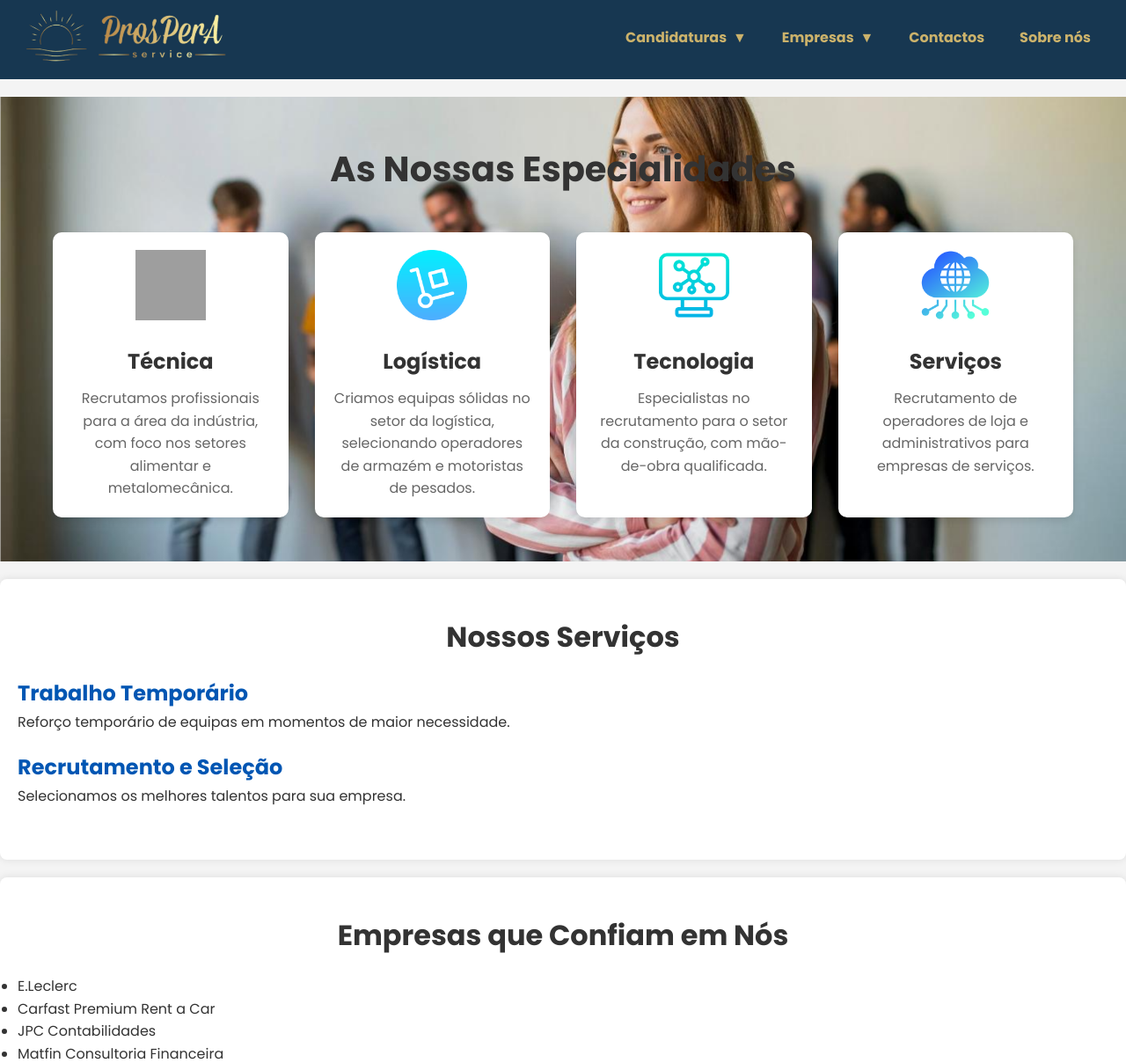
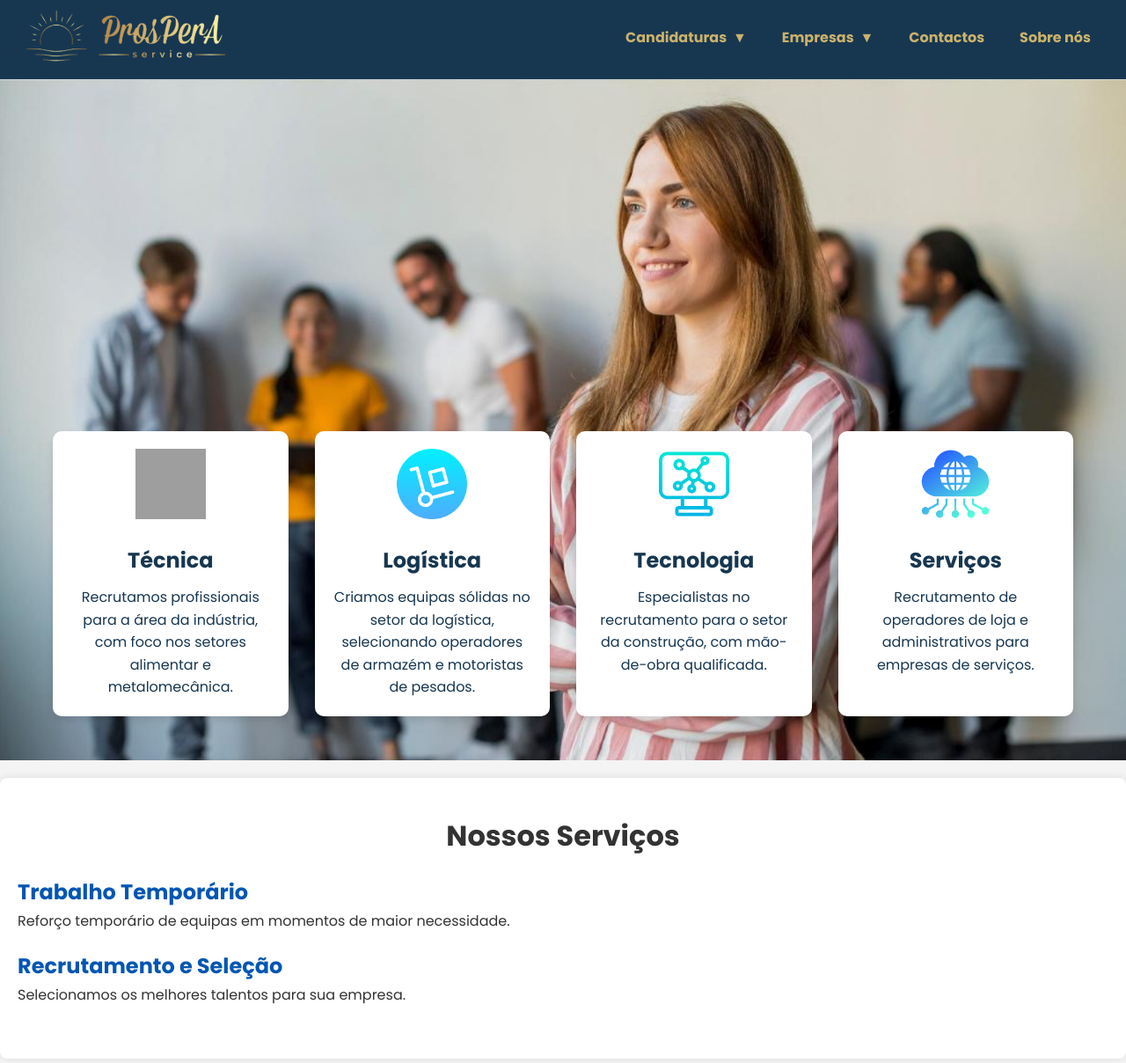
Before and after one commit to FabioCastanho/WebsiteProsperaService, a Python web app: template templates/index.html in a window 1280 px wide. Shown: the top 1208 px of the page at 88% size. Run offline with Jinja, Linux system fonts and the light colour scheme; the template is opened without the code that fills it, so the values that code supplies are empty; grey boxes are pictures that could not be loaded.

Commit message:
Nav bar ajustada e acompanhar site, e background ajustado

```diff
--- a/Styles/main.css
+++ b/Styles/main.css
@@ -5,19 +5,26 @@
   box-sizing: border-box;
 }
 
+header {
+  background-color: #173751;
+  color: #fff;
+  padding: 0 20px;
+  position: fixed; /* Torna o header fixo */
+  top: 0;
+  left: 0;
+  width: 100%; /* Garante que ocupe toda a largura da página */
+  z-index: 1000; /* Garante que o header fique acima de outros elementos */
+}
+
 body {
-
   font-family: "Poppins", sans-serif;
   line-height: 1.6;
   color: #333;
   background-color: #f4f4f4;
+  margin: 0;
+  padding-top: 90px; /* Ajusta o espaço para o conteúdo abaixo da navbar fixa */
 }
 
-header {
-  background-color: #173751;
-  color: #fff;
-  padding: 0 20px;
-}
 
 .header-content {
   display: flex;
@@ -96,25 +103,7 @@ nav ul li:hover ul.submenu {
   display: block;
 }
 
-.hero {
 
-  color: #fff;
-  height: 710px;
-  width: 1282px;
-  display: flex;
-  align-items: center;
-  justify-content: center;
-  text-align: center;
-}
-
-.hero h2 {
-  font-size: 3rem;
-  margin-bottom: 20px;
-}
-
-.hero p {
-  font-size: 1.2rem;
-}
 
 .btn-primary {
   background-image: linear-gradient(to right, #173751, rgb(118, 167, 201));
@@ -201,7 +190,9 @@ nav ul li a:hover {
 }
 
 #especialidades {
-  background: url("/img/pikaso_embed.png") no-repeat center center/cover;
+  margin-top: 0;
+  padding-top: 0;
+  background: url("/img/pikaso_embed.png") no-repeat center top/cover;
   padding: 50px 0;
   text-align: center;
 }
@@ -215,7 +206,7 @@ nav ul li a:hover {
 #especialidades h2 {
   font-size: 2.5em;
   margin-bottom: 40px;
-  color: #333;
+  color: #173751;
 }
 
 #especialidades .grid {
@@ -225,6 +216,7 @@ nav ul li a:hover {
 }
 
 #especialidades .especialidade {
+  margin-top: 350px; /* Ajuste este valor até que as caixas fiquem na posição desejada */
   background-color: #fff;
   padding: 20px;
   border-radius: 10px;
@@ -246,11 +238,11 @@ nav ul li a:hover {
 #especialidades h3 {
   font-size: 1.5em;
   margin-bottom: 10px;
-  color: #333;
+  color: #173751;
 }
 
 #especialidades p {
   font-size: 1em;
-  color: #666;
+  color: #173751;
   line-height: 1.6;
 }
--- a/templates/index.html
+++ b/templates/index.html
@@ -37,11 +37,10 @@
       </div>
     </header>
 
-    <!-- Seção Hero -->
     <section id="especialidades">
 
       <div class="container">
-        <h2>As Nossas Especialidades</h2>
+
         <div class="grid">
 
           <!-- Indústria -->
```
